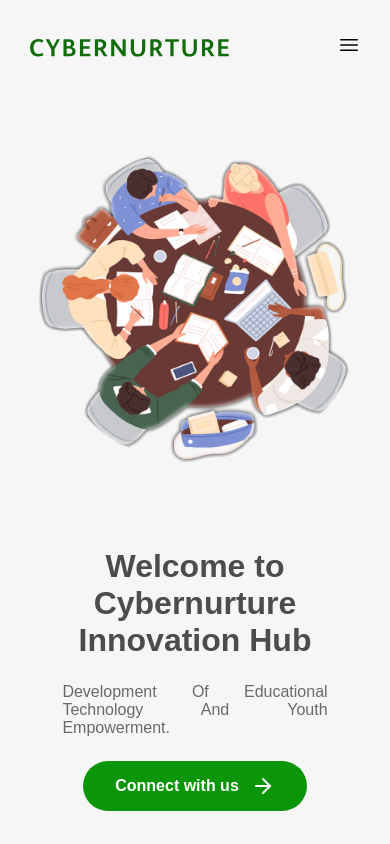
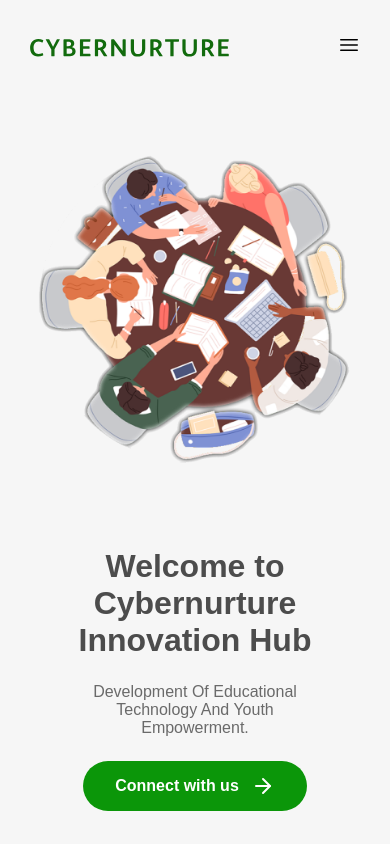
Before and after one commit to Timmilytim/Cybernurture, a React (Create React App) app: page / in a window 390 px wide. Shown: the top 844 px of the page. Built offline with nearby package versions, Linux system fonts and the light colour scheme.

Commit message:
adjust texts

```diff
--- a/src/App.css
+++ b/src/App.css
@@ -355,9 +355,10 @@ a{
     max-width: 90%;
   }
   .primary-text {
-    text-align: justify;
+    text-align: center;
     max-width: 80%;
   }
+
   .home-text-section,
   .about-section-text-container {
     justify-content: center;
@@ -396,6 +397,9 @@ a{
   .work-section-bottom {
     margin-top: 1rem !important;
   }
+  .work-section-text{
+    text-align: justify;
+  }
   .contact-form-container {
     padding: 0.5rem !important;
     flex-direction: column;
--- a/src/components/Work.js
+++ b/src/components/Work.js
@@ -55,7 +55,7 @@ const Work = () => {
                         <img src={data.image} alt=' ' />
                     </div>
                         <h2>{data.title}</h2>
-                        <p>{data.text}</p>
+                        <p className='work-section-text'>{data.text}</p>
                     </div>
                 ))}
         </div>
```
